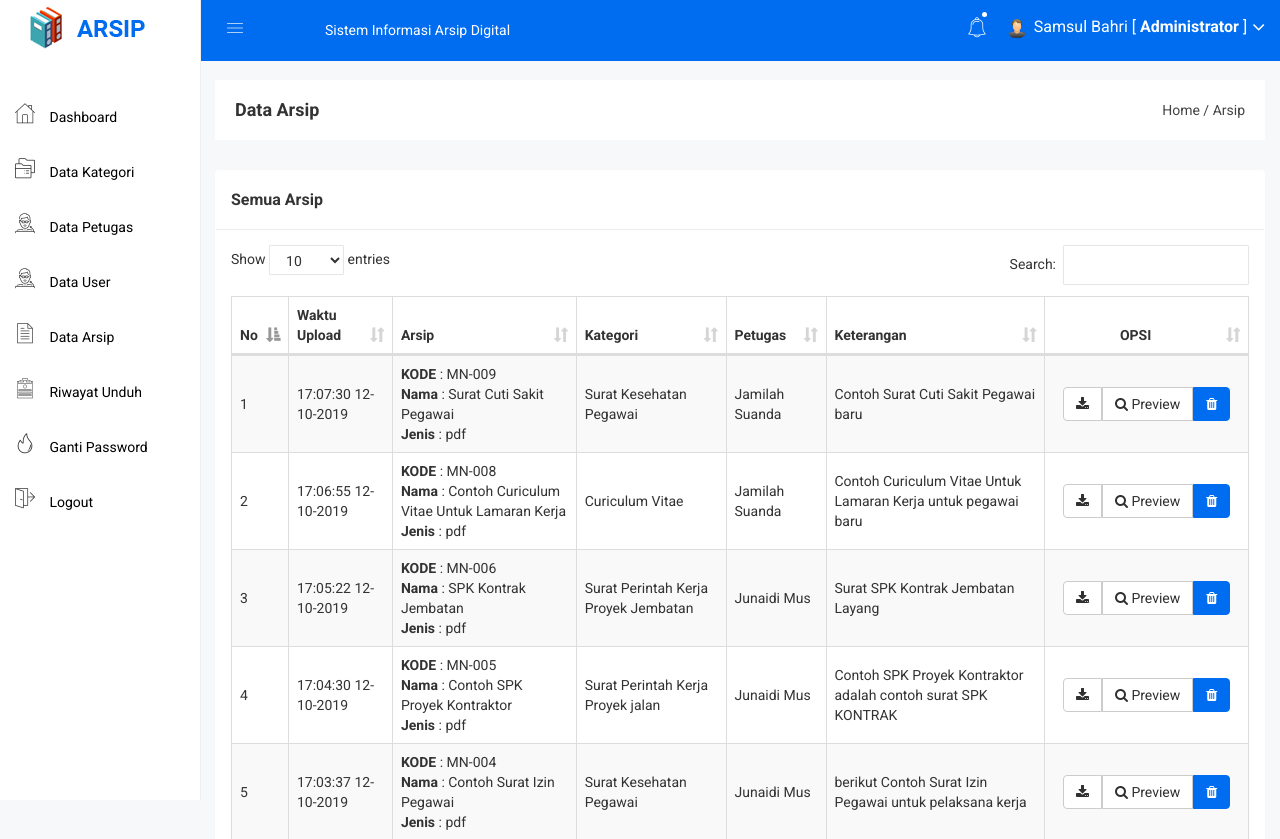
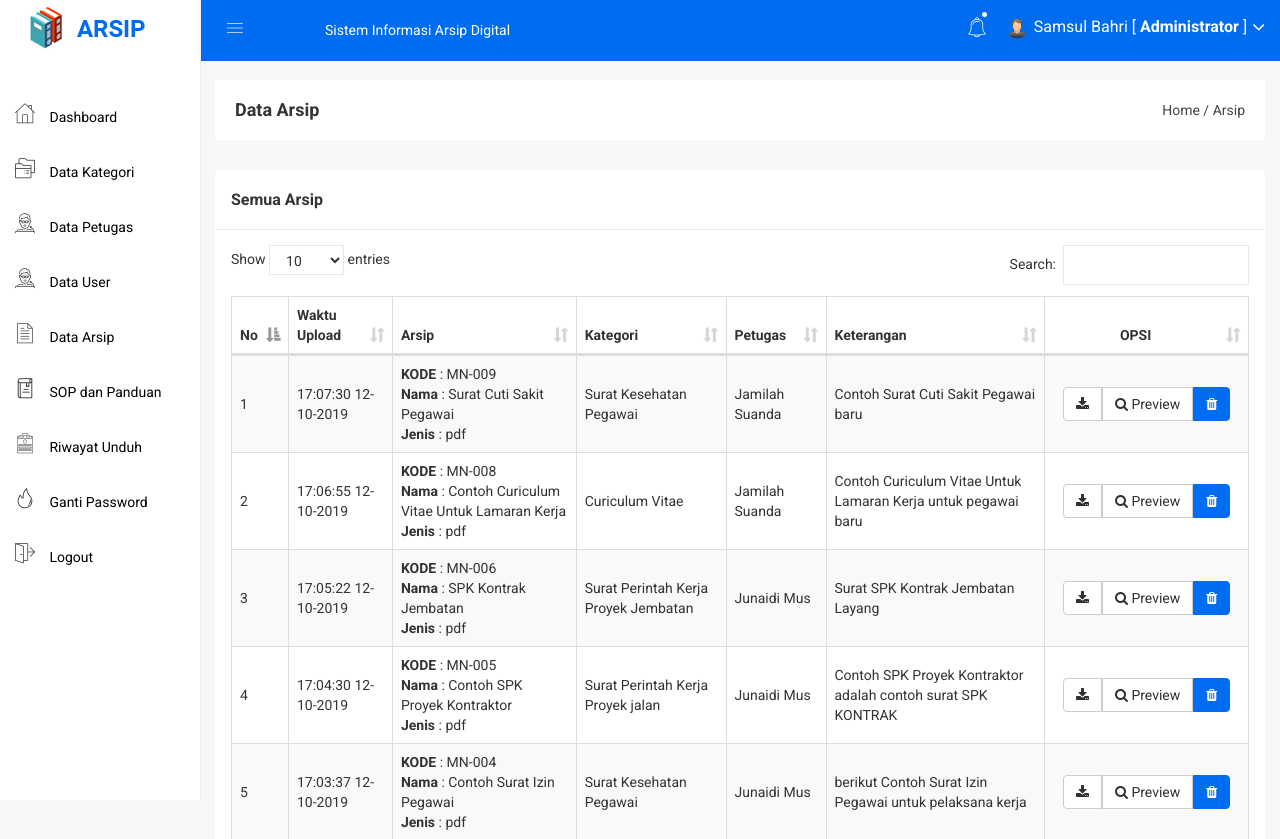
Before and after one commit to myarist/ArsipDigital, a PHP site: page /admin/arsip.php in a window 1280 px wide. Shown: the top 839 px of the page. Run offline with PHP 8.4, Linux system fonts and the light colour scheme; a user stored in the database is signed in; data comes from the database, SQL or seed files in the repository; data that the repository does not hold is empty; some web fonts are replaced.

Commit message:
Menambahkan SOP & Panduan di Sidebar

```diff
--- a/admin/header.php
+++ b/admin/header.php
@@ -36,11 +36,12 @@
     <?php
     include '../koneksi.php';
     session_start();
-    if($_SESSION['status'] != "admin_login"){
+    if ($_SESSION['status'] != "admin_login") {
         header("location:../login.php?alert=belum_login");
     }
     ?>
 </head>
+
 <body>
     <div class="left-sidebar-pro">
         <nav id="sidebar" class="">
@@ -74,6 +75,10 @@
 
                         <li>
                             <a href="arsip.php" aria-expanded="false"><span class="educate-icon educate-data-table icon-wrap sub-icon-mg" aria-hidden="true"></span> <span class="mini-click-non">Data Arsip</span></a>
+                        </li>
+
+                        <li>
+                            <a href="panduan.php" aria-expanded="false"><span class="educate-icon educate-library icon-wrap sub-icon-mg" aria-hidden="true"></span> <span class="mini-click-non">SOP dan Panduan </span></a>
                         </li>
 
                         <li>
@@ -139,14 +144,14 @@
                                                         </div>
                                                         <ul class="notification-menu">
                                                             <?php
-                                                            $arsip = mysqli_query($koneksi,"SELECT * FROM riwayat,arsip,user WHERE riwayat_arsip=arsip_id and riwayat_user=user_id ORDER BY riwayat_id DESC");
-                                                            while($p = mysqli_fetch_array($arsip)){
+                                                            $arsip = mysqli_query($koneksi, "SELECT * FROM riwayat,arsip,user WHERE riwayat_arsip=arsip_id and riwayat_user=user_id ORDER BY riwayat_id DESC");
+                                                            while ($p = mysqli_fetch_array($arsip)) {
                                                             ?>
                                                                 <li>
                                                                     <a href="riwayat.php">
                                                                         <div class="notification-content">
                                                                             <p>
-                                                                            <small><i><?php echo date('H:i:s  d-m-Y',strtotime($p['riwayat_waktu'])) ?></i></small>
+                                                                                <small><i><?php echo date('H:i:s  d-m-Y', strtotime($p['riwayat_waktu'])) ?></i></small>
                                                                                 <br>
                                                                                 <b><?php echo $p['user_nama'] ?></b> menunduh <b><?php echo $p['arsip_nama'] ?></b>.
                                                                             </p>
@@ -168,12 +173,12 @@
                                                     <a href="#" data-toggle="dropdown" role="button" aria-expanded="false" class="nav-link dropdown-toggle">
                                                         <?php
                                                         $id_admin = $_SESSION['id'];
-                                                    $profil = mysqli_query($koneksi,"select * from admin where admin_id='$id_admin'");
+                                                        $profil = mysqli_query($koneksi, "select * from admin where admin_id='$id_admin'");
                                                         $profil = mysqli_fetch_assoc($profil);
-                                                    if($profil['admin_foto'] == ""){
+                                                        if ($profil['admin_foto'] == "") {
                                                         ?>
                                                             <img src="../gambar/sistem/user.png" style="width: 20px;height: 20px">
-                                                  <?php }else{ ?>
+                                                        <?php } else { ?>
                                                             <img src="../gambar/admin/<?php echo $profil['admin_foto'] ?>" style="width: 20px;height: 20px">
                                                         <?php } ?>
                                                         <span class="admin-name"><?php echo $_SESSION['nama']; ?> [ <b>Administrator</b> ]</span>
```
Lines whose indentation alone changed are shown as unchanged.
